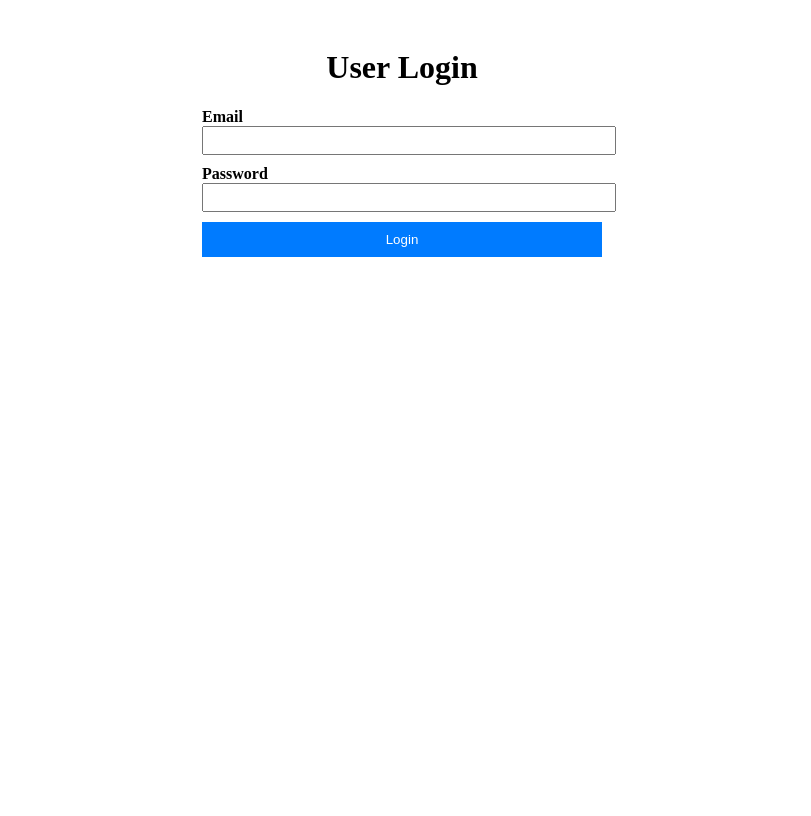
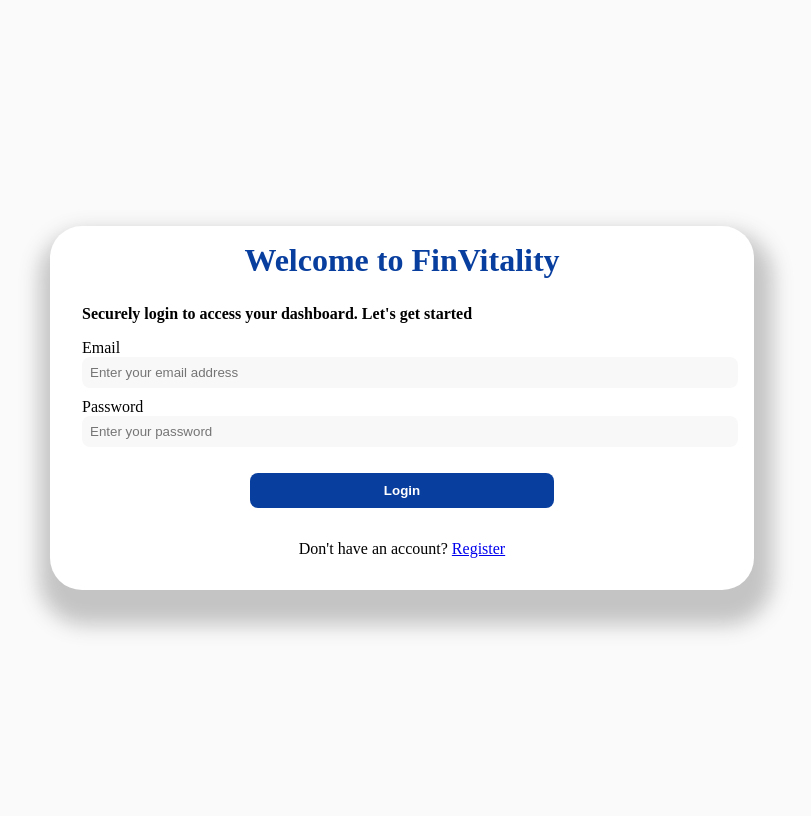
Before and after one commit to Boomni/FinVitality, a Python web app: template app/api/v1/templates/login.html in a window 1280 px wide. Shown: the whole page, without its empty margins (238-1049 px from the left). Before the commit the page ends 257 px from the top, so only its background shows below. Run offline with Jinja, Linux system fonts and the light colour scheme; the template is opened without the code that fills it, so the values that code supplies are empty.

Commit message:
Making some coding beans

```diff
--- a/app/api/v1/config.py
+++ b/app/api/v1/config.py
@@ -1 +1 @@
-SECRET_KEY= "Portfolio_101877"
+SECRET_KEY= "ALSWE Portfolio_101877"
--- a/app/api/v1/static/styles/login.css
+++ b/app/api/v1/static/styles/login.css
@@ -1,12 +1,37 @@
-/* login.css */
+body {
+  display: flex;
+  justify-content: center;
+  align-items: center;
+  height: 100vh;
+  background-color: rgb(250, 250, 250);
+  overflow: auto;
+}
+
 .container {
-    max-width: 400px;
-    margin: 0 auto;
-    padding: 20px;
+  width: 40rem;
+  display: flex;
+  background-color: hsl(0, 0%, 100%);
+  border-radius: 2rem;
+  flex-direction: column;
+  padding: 1rem 2rem;
+  margin-bottom: 0;
+  font-weight: 500;
+  flex-wrap: nowrap;
+  box-shadow: 4px 20px 20px 15px #55555552;
 }
 
 h1 {
   text-align: center;
+  margin: 0;
+  font-size: 2rem;
+  color: #083e9e;
+}
+
+h3 {
+  margin: 0;
+  font-size: 1rem;
+  margin-bottom: 1rem;;
+  font-weight: 00;
 }
 
 form {
@@ -15,24 +40,41 @@
 }
 
 .form-group {
-    margin-bottom: 10px;
+  margin-bottom: 0.625rem;
 }
 
 label {
-    font-weight: bold;
+  font-weight: 500;
 }
 
 input {
   width: 100%;
-    padding: 5px;
+  padding: 0.5rem;
+  outline: 0;
+  background-color: rgba(182, 182, 182, 0.1);
+  border-radius: 0.5rem;
+  border: none;
 }
 
 button {
-    padding: 10px;
-    background-color: #007bff;
-    color: #fff;
+  padding: 0.625rem;
+  background-color: #083e9e;
   border: none;
   cursor: pointer;
+  color: white;
+  border-radius: 0.5rem;
+  width: 50%;
+  font-weight: 600;
+}
+
+.login-btn {
+  display: flex;
+  justify-content: center;
+  margin: 1rem;
+}
+
+.register-link {
+  text-align: center;
 }
 
 button:hover {
@@ -41,5 +83,5 @@
 
 #message {
   text-align: center;
-    margin-top: 10px;
+  margin-top: 0.625rem;
 }
--- a/app/api/v1/templates/login.html
+++ b/app/api/v1/templates/login.html
@@ -10,18 +10,23 @@
 
 <body>
   <div class="container">
-    <h1>User Login</h1>
+    <h1>Welcome to FinVitality</h1>
     <form action="/login" method="POST">
+      <p id="message"></p>
+      <h3>Securely login to access your dashboard. Let's get started</h3>
       <div class="form-group">
         <label for="email">Email</label>
-        <input type="email" id="email" name="email" required>
+        <input type="email" id="email" name="email" placeholder="Enter your email address" required>
       </div>
       <div class="form-group">
         <label for="password">Password</label>
-        <input type="password" id="password" name="password" required>
+        <input type="password" id="password" name="password" placeholder="Enter your password" required>
       </div>
+      <div class="login-btn">
       <button type="submit">Login</button>
-      <p id="message"></p>
+      </div>
+      <p class="register-link">Don't have an account? <a href="/register">Register</a> </p>
+
     </form>
   </div>
 
--- a/app/api/v1/templates/register.html
+++ b/app/api/v1/templates/register.html
@@ -11,9 +11,9 @@
 <body>
   <div class="container">
     <p id="message"></p>
-    <h1>Create a Secure Account</h1>
-    <h3 class="welcome">Welcome to FinVitality </h3>
+    <h1>Welcome to FinVitality</h1>
     <h3 class="tagline"><em>"Empowering financial wellbeing"</em></h3>
+    <h3>Create a secure account</h3>
     <form action="/register" method="POST">
       <div class="form-group">
         <label for="firstname">First Name</label>
@@ -42,7 +42,7 @@
       <div class="register-btn">
         <button type="submit">Register</button>
       </div>
-      <p class="login-link">Already have an account? <a href="#">Login</a> </p>
+      <p class="login-link">Already have an account? <a href="/login">Login</a> </p>
     </form>
   </div>
 
```
Also changed, not shown: app/api/v1/static/styles/register.css (+12 -12 lines), app/api/v1/models/base_model.py (line endings or trailing spaces), app/api/v1/static/images/eye.png (added), app/api/v1/static/js/dashboard.js (added), app/api/v1/static/js/index.js (added), app/api/v1/static/styles/dashboard.css (added), app/api/v1/templates/dashboard.html (added), 1 other file. Lines whose indentation alone changed are shown as unchanged.
